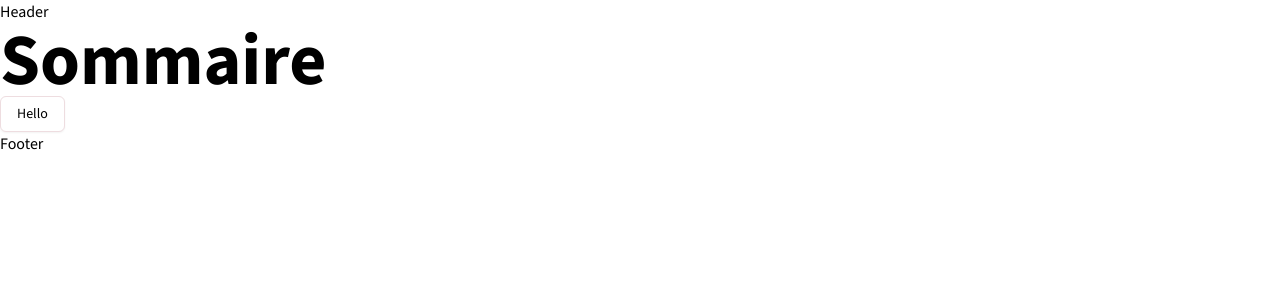
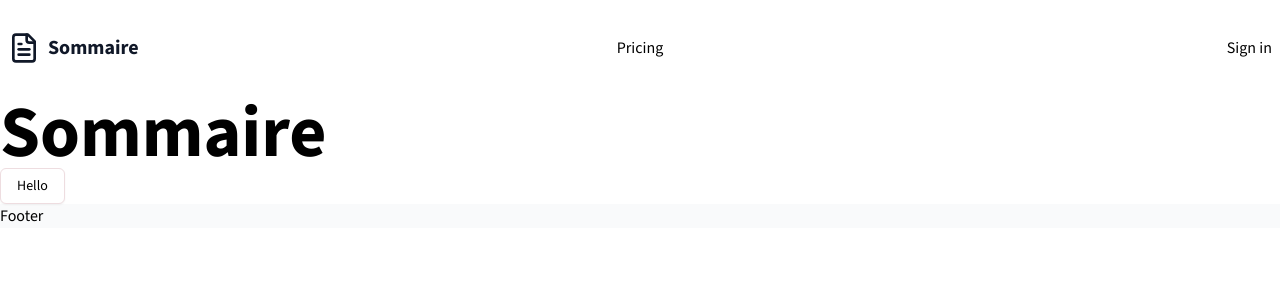
Before and after one commit to Vansh1379/Sommaira-ai, a Next.js app: page / in a window 1280 px wide. Shown: the top 300 px of the page. Built offline with nearby package versions, Linux system fonts and the light colour scheme.

Commit message:
Added header and shadcn ui

```diff
--- a/app/layout.tsx
+++ b/app/layout.tsx
@@ -24,9 +24,12 @@ export default function RootLayout({
   return (
     <html lang="en">
       <body className={`${fontSans.variable} font-sans antialiased`}>
+        <div>
+
         <Header />
-        <main>{children}</main>
+        <main className="flex-1 ">{children}</main>
         <Footer />
+        </div>
       </body>
     </html>
   );
--- a/components/common/footer.tsx
+++ b/components/common/footer.tsx
@@ -1,3 +1,3 @@
 export default function Footer() {
-    return <footer>Footer</footer>;
+    return <footer className="bg-gray-50">Footer</footer>;
   }
--- a/components/common/header.tsx
+++ b/components/common/header.tsx
@@ -1,3 +1,32 @@
+import Link from "next/link";
+import { FileText } from "lucide-react";
+import { Button } from "../ui/button";
+
 export default function Header() {
-    return <header>Header</header>;
-  }
+  const isLoggedIn = false;
+    return <nav className="container flex items-center justify-between py-4 lg:py-8 px-2 mx-auto">
+      <div className="flex lg:flex-1">
+      <Link href="/" className="flex items-center gap-1 lg:gap-2 shrink-0">
+        <FileText className="w-5 h-5 lg:w-8 lg:h-8 text-gray-900 hover:rotate-12 transform transition duration-200 ease-in-out "/>
+        <span className="font-extrabold lg:text-xl text-gray-900">Sommaire</span>
+        </Link>
+        </div>
+        <div className="flex lg:justify-center gap-4 lg:gap-12 lg:items-center">
+          <Link href="/#pricing">Pricing</Link>
+         {isLoggedIn && <Link href="/dashboard">Your Summaries</Link>}
+        </div>
+        <div className="flex lg:justify-end lg:flex-1 ">
+          {isLoggedIn? (
+          <div className="flex gap-2 items-center">
+            <Link href="upload ">Uplaod a PDF</Link>
+            <div>Pro</div>
+            <Button>user</Button >
+          </div>
+          ):(
+          <div>
+          <Link href="/#sign-in ">Sign in</Link>
+          </div>
+          )}
+        </div>
+    </nav>
+  };
```
Also changed, not shown: components/common/nav-link.tsx (added).
